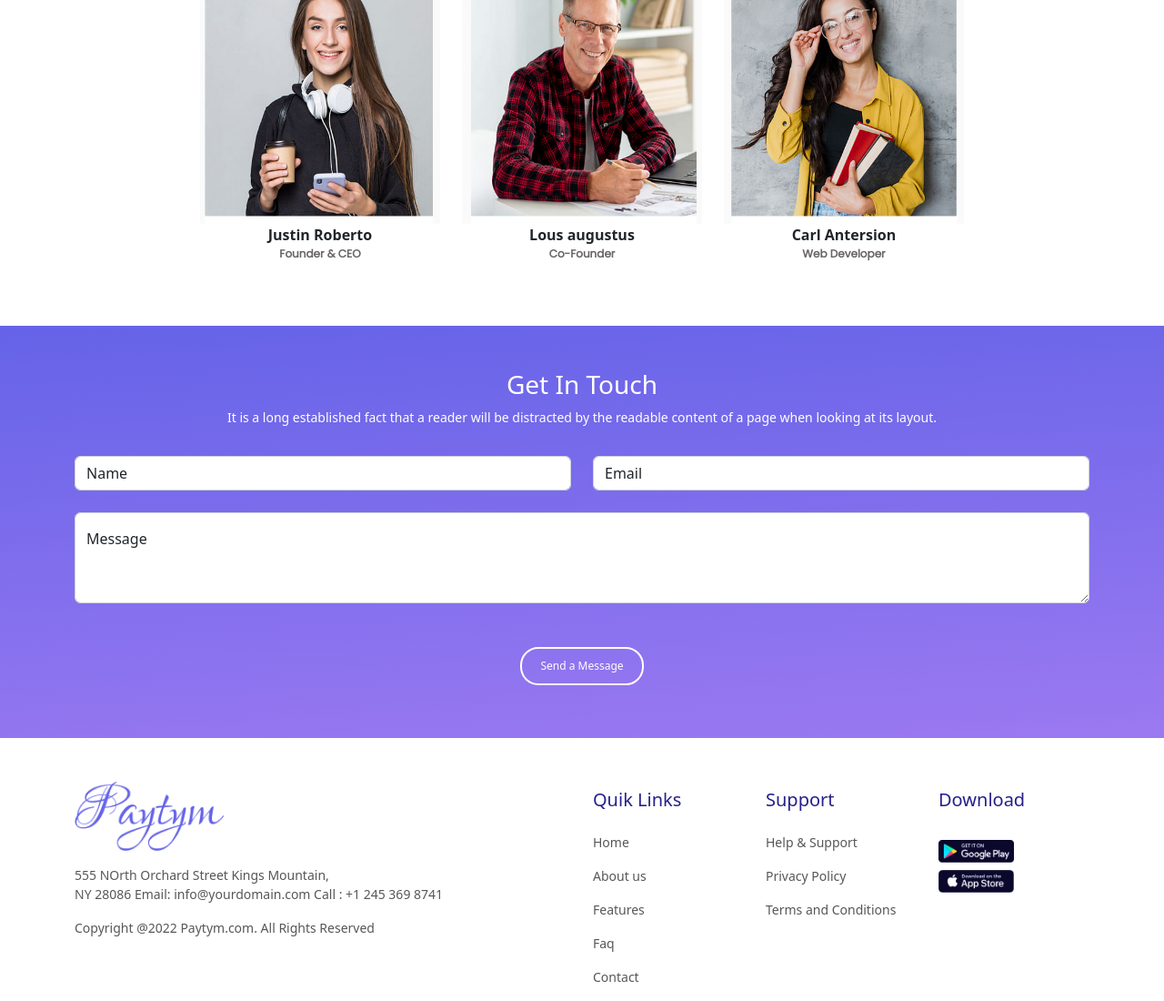
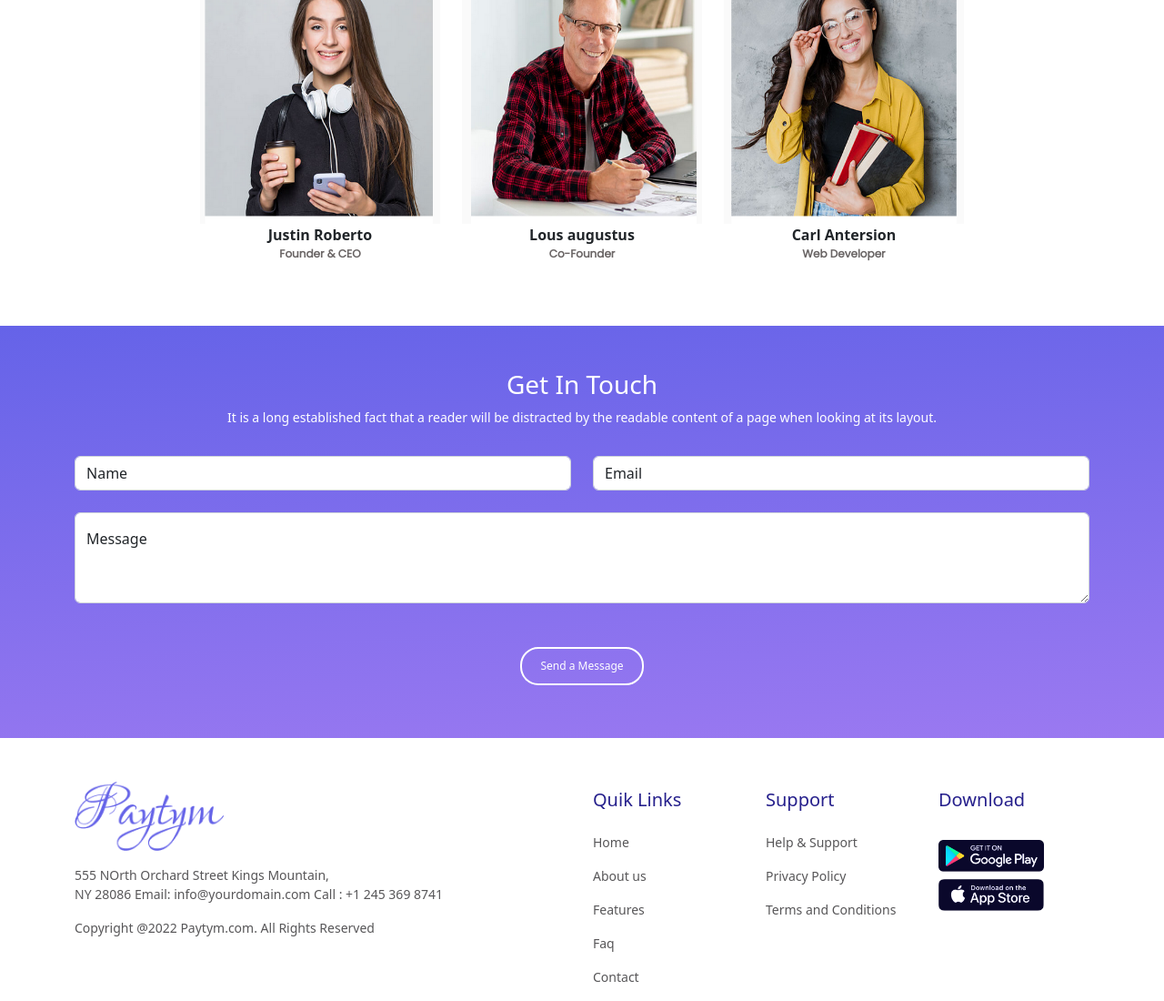
Before and after one commit to melath2020/Paytym, a plain HTML site: page index.html in a window 1280 px wide. Shown: the part 4186-5286 px from the top of the page at 91% size. Drawn offline with nearby package versions, Linux system fonts and the light colour scheme.

Commit message:
img-width

```diff
--- a/style.css
+++ b/style.css
@@ -564,6 +564,9 @@ background: linear-gradient(176deg, rgba(37,56,63,1) 0%, rgba(101,99,232,1) 0%,
     #close-btn{
         display: none;
     }
+    .links-dow img{
+        width: 70%;
+    }
 }
 
 /* Large devices (laptops/desktops, 992px and up) */
```
